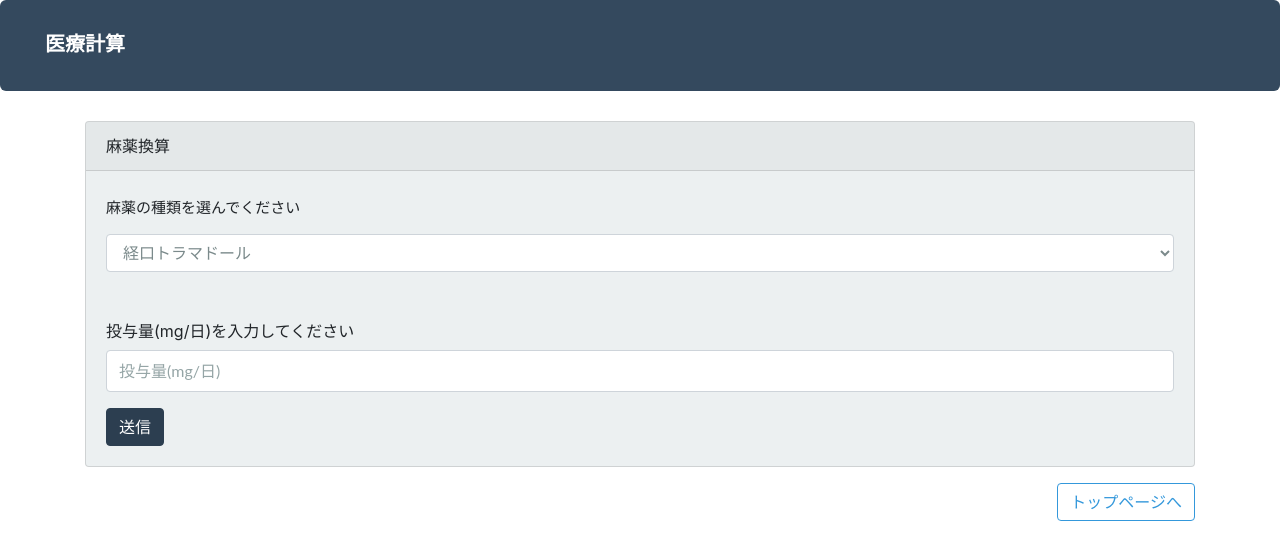
After one commit to shimeon13/mywebapp, a Django app: page /opioid_conv_input in a window 1280 px wide. The commit adds this page. Shown: the top 560 px of the page. Run offline with Django 3.2, Linux system fonts and the light colour scheme; some libraries are stand-ins or nearby versions; some web fonts are replaced.

Commit message:
opi_calc

```diff
--- /dev/null
+++ b/weight/mymodules/opioid_conversion.py
@@ -0,0 +1,58 @@
+from decimal import Decimal
+import sys
+
+opioids = ["経口トラマドール",
+           "経口タペンタドール",
+           "経口ヒドロモルフォン",
+           "経口モルヒネ",
+           "経口オキシコドン",
+           "坐剤モルヒネ",
+           "注射モルヒネ",
+           "注射フェンタニル",
+           "注射オキシコドン",
+           "フェントステープ",
+           "デュロテップパッチ"]
+
+def opi_dose_conv_mor(opioid_use, input_opioid_dose):
+  if opioid_use == opioids[0]:
+    return input_opioid_dose / 5
+  elif opioid_use == opioids[1]:
+    return input_opioid_dose / 10 * 3
+  elif opioid_use == opioids[2]:
+    return input_opioid_dose * 5
+  elif opioid_use == opioids[3]:
+    return input_opioid_dose
+  elif opioid_use == opioids[4]:
+    return input_opioid_dose * 3 / 2
+  elif opioid_use == opioids[5]:
+    return input_opioid_dose * 2
+  elif opioid_use == opioids[6]:
+    return input_opioid_dose * 3
+  elif opioid_use == opioids[7]:
+    return input_opioid_dose * 100
+  elif opioid_use == opioids[8]:
+    return input_opioid_dose * 2
+  elif opioid_use == opioids[9]:
+    return input_opioid_dose * 30
+  elif opioid_use == opioids[10]:
+    return input_opioid_dose / 4.2 * 60
+  else:
+    sys.exit()
+
+
+
+
+def mor_conv_opioids(odcm):
+  return [
+    odcm * 5,
+    odcm / 3 * 10,
+    odcm / 5,
+    odcm,
+    odcm * 2 / 3,
+    odcm / 2,
+    odcm / 3,
+    odcm / 100,
+    odcm / 2,
+    odcm / 30,
+    odcm / 60 * Decimal(4.2)
+    ]
--- a/weight/templates/weight/index.html
+++ b/weight/templates/weight/index.html
@@ -38,13 +38,13 @@
           </div>
         </div>
         <div class="row">
-          <div class="col-lg-4">
+          <div class="col-lg-12">
             <div class="bs-component">
               <div class="list-group">
                 <a href="{% url "weight_calculate_input" %}" class="list-group-item list-group-item-action active">
                   体重計算
                 </a>
-                <a href="#" class="list-group-item list-group-item-action">
+                <a href="{% url "opioid_conv_input" %}" class="list-group-item list-group-item-action">
                   麻薬換算
                 </a>
               </div>
--- /dev/null
+++ b/weight/templates/weight/opioid_conv_input.html
@@ -0,0 +1,42 @@
+<!DOCTYPE html>
+{% extends "weight/index.html" %}
+
+{% block title %}麻薬換算{% endblock %}
+
+{% block content %}
+<div class ="container">
+  <div class="card bg-light mb-3">
+    <div class="card-header">麻薬換算</div>
+      <div class="card-body">
+        <form action="opioid_conv_output" method="POST">
+          {% csrf_token %}
+            <div class="form-group">
+              <label for="exampleSelect1">麻薬の種類を選んでください</label>
+              　<select class="form-control" id="exampleSelect1" name="opioid_use">
+              　  <option value="経口トラマドール">経口トラマドール</option>
+              　  <option value="経口タペンタドール">経口タペンタドール</option>
+              　  <option value="経口ヒドロモルフォン">経口ヒドロモルフォン</option>
+              　  <option value="経口モルヒネ">経口モルヒネ</option>
+              　  <option value="経口オキシコドン">経口オキシコドン</option>
+              　  <option value="坐剤モルヒネ">坐剤モルヒネ</option>
+              　  <option value="注射モルヒネ">注射モルヒネ</option>
+              　  <option value="注射フェンタニル">注射フェンタニル</option>
+                  <option value="注射オキシコドン">注射オキシコドン</option>
+                  <option value="フェントステープ">フェントステープ</option>
+                  <option value="デュロテップパッチ">デュロテップパッチ</option>
+              　</select>
+            　</div>
+            <div class="form-group">
+              <label class="col-form-label" for="inputDefault">
+                投与量(mg/日)を入力してください
+              </label>
+              <input type="text" class="form-control" placeholder="投与量(mg/日)" id="inputDefault" name="opioid_dose">
+            </div>
+          <button type="submit" class="btn btn-primary">送信</button>
+        </form>
+      </div>
+    </div>
+    <button type="button" class="btn btn-outline-top" onclick="location.href='{% url "index" %}'">トップページへ</button>
+  </div>
+
+{% endblock %}
--- a/weight/urls.py
+++ b/weight/urls.py
@@ -6,4 +6,6 @@ urlpatterns = [
     path("", views.index, name="index"),
     path("weight_calculate_input", views.hello_get_query, name="weight_calculate_input"),
     path("weight_calculate_output", views.weight_calculate_output),
+    path("opioid_conv_input", views.opioid_conv_query, name="opioid_conv_input"),
+    path("opioid_conv_output", views.opioid_conv_output),
 ]
--- a/weight/views.py
+++ b/weight/views.py
@@ -2,16 +2,14 @@ from django.shortcuts import render
 from decimal import Decimal, getcontext
 from django.http import HttpResponse
 from django.template import loader
+from weight.mymodules import opioid_conversion
 
 # Create your views here.
 def index(request):
     return render(request, 'weight/index.html')
 
 def hello_get_query(request):
-    d = {
-        "your_name" : request.GET.get("your_name")
-    }
-    return render(request, "weight/weight_calculate_input.html", d)
+    return render(request, "weight/weight_calculate_input.html")
 
 def weight_calculate_output(request):
     input_gender = int(request.POST["gender"])
@@ -20,28 +18,22 @@ def weight_calculate_output(request):
 
     if input_gender == 0:
       pbw = Decimal(50) + Decimal(0.91) * (input_height - Decimal(152.4))
-      pbw = str(pbw)
-    elif input_gender == 1:
+      pbw = str(f'{pbw:.2f}')
+    else:
       pbw = Decimal(45.5) + Decimal(0.91) * (input_height - Decimal(152.4))
-      pbw = str(pbw)
-    else:
-      pbw = "性別を正しく入力してください"
+      pbw = str(f'{pbw:.2f}')
 
     #　除脂肪体重を計算する
     if input_gender == 0:
       lbw = Decimal(1.1) * input_weight - Decimal(128) * (input_weight / input_height) * (input_weight / input_height)
-      lbw = str(lbw)
-    elif input_gender == 1:
+      lbw = str(f'{lbw:.2f}')
+    else:
       lbw = Decimal(1.07) * input_weight - Decimal(148) * (input_weight / input_height) * (input_weight / input_height)
-      lbw = str(lbw)
-    else:
-      lbw = "性別を正しく入力してください"
+      lbw = str(f'{lbw:.2f}')
 
     #　理想体重を計算する
     ibw = Decimal(22) * (input_height / Decimal(100)) * (input_height / Decimal(100))
-    ibw = str(ibw)
-
-    getcontext().prec = 4
+    ibw = str(f'{ibw:.2f}')
 
     template = loader.get_template("weight/weight_calculate_output.html")
     context = {
@@ -53,3 +45,20 @@ def weight_calculate_output(request):
         "ibw" : ibw,
     }
     return HttpResponse(template.render(context, request))
+
+def opioid_conv_query(request):
+    return render(request, "weight/opioid_conv_input.html")
+
+def opioid_conv_output(request):
+    input_opioid_use = request.POST["opioid_use"]
+    input_opioid_dose = Decimal(request.POST["opioid_dose"])
+    odcm = opioid_conversion.opi_dose_conv_mor(input_opioid_use, input_opioid_dose)
+    mco = opioid_conversion.mor_conv_opioids(odcm)
+
+    template = loader.get_template("weight/opioid_conv_output.html")
+    context = {
+        "opioid_use" : input_opioid_use,
+        "opioid_dose" : input_opioid_dose,
+        "conv_opioids" : mco
+    }
+    return HttpResponse(template.render(context, request))
```
Also changed, not shown: weight/templates/weight/opioid_conv_output.html (added, +33 -0 lines), weight/mymodules/__init__.py (added).
